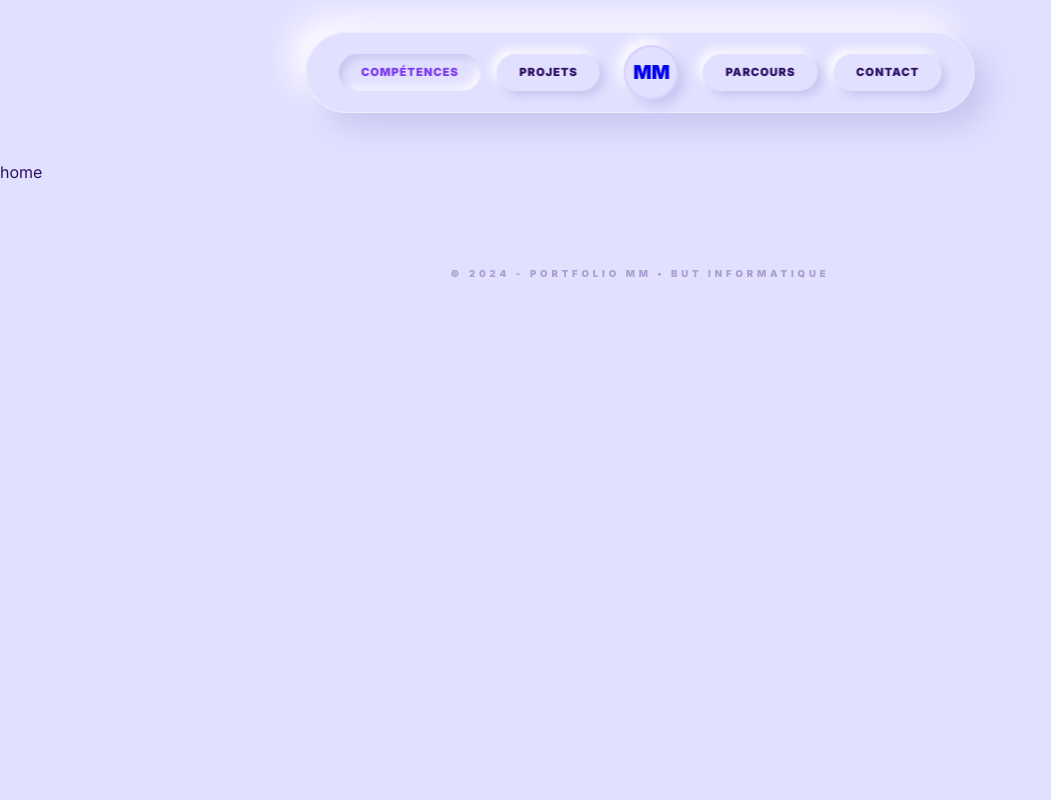
After one commit to MarhadourM/Portfolio, a PHP site: page /home in a window 1280 px wide. The commit adds this page. Shown: the whole page, without its empty margins (0-1051 px from the left). Run offline with PHP 8.4, Linux system fonts and the light colour scheme.

Commit message:
ajout  des pages principales

```diff
--- a/css/style.css
+++ b/css/style.css
@@ -337,3 +337,16 @@
             .tableau-autoeval { grid-template-columns: 1fr; }
             .groupe-boutons-contact { gap: 1.5rem; }
         }
+
+.footer-text{
+    text-align: center;
+    padding: 5rem 0;
+    opacity: 0.3;
+    font-size: 0.6rem;
+    font-weight: 900;
+    text-transform: uppercase;
+    letter-spacing: 0.4em;
+}
+a{
+    text-decoration: none;
+ }
--- a/index.php
+++ b/index.php
@@ -1,2 +1,28 @@
 <?php
-echo "Hello, World!";
+$page = $_GET['page'] ?? 'home';
+require_once __DIR__ . '/templates/header.php';
+// Router les pages
+switch ($page) {
+    case 'home':
+        require 'pages/home.php';
+        break;
+    case 'contact':
+        require 'pages/contact.php';
+        break;
+    case 'competences':
+        require_once __DIR__ . '/pages/competences.php';
+        break;
+    case 'projets':
+         require 'pages/projets.php';
+        break;
+    case 'parcours':
+        require 'pages/parcours.php';
+        break;
+
+
+    default:
+        http_response_code(404);
+        break;
+}
+require_once __DIR__ . '/templates/footer.php';
+?>
--- a/js/script.js
+++ b/js/script.js
@@ -1,15 +1,7 @@
 let semestreActif = 3;
         let skillActif = 1;
 
-        function allerVers(pageId) {
-            document.querySelectorAll('.page-conteneur').forEach(p => p.classList.add('cache'));
-            document.getElementById('page-' + pageId).classList.remove('cache');
 
-            document.querySelectorAll('.bouton-menu').forEach(b => b.classList.remove('actif'));
-            const b = document.getElementById('nav-' + pageId);
-            if(b) b.classList.add('actif');
-            window.scrollTo({top: 0, behavior: 'smooth'});
-        }
 
         function changerSemestre(num) {
             semestreActif = num;
--- /dev/null
+++ b/pages/competences.php
@@ -0,0 +1 @@
+comp
--- a/pages/contact.php
+++ b/pages/contact.php
@@ -1 +1 @@
-<?php
+contact
--- a/pages/home.php
+++ b/pages/home.php
@@ -1,12 +1 @@
-<!DOCTYPE html>
-<html lang="en">
-<head>
-    <meta charset="UTF-8">
-    <meta name="viewport" content="width=device-width, initial-scale=1.0">
-    <title>Portfolio</title>
-    <link rel="stylesheet" href="css/style.css">
-</head>
-<body>
-
-</body>
-</html>
+home
--- /dev/null
+++ b/templates/footer.php
@@ -0,0 +1,9 @@
+<footer>
+<p class="footer-text"> &copy; 2024 - Portfolio MM • BUT Informatique</p>
+</footer>
+
+
+</body>
+</html>
+
+<script src="js/script.js"></script>
--- a/templates/header.php
+++ b/templates/header.php
@@ -9,17 +9,14 @@
 <body>
     <nav class="barre-navigation">
         <div class="groupe-liens">
-            <button onclick="allerVers('competences')" id="nav-competences" class="bouton-menu actif">Compétences</button>
-            <button onclick="allerVers('projets')" id="nav-projets" class="bouton-menu">Projets</button>
+            <a href="competences" class="bouton-menu actif">Compétences</a>
+            <a href="projets" class="bouton-menu">Projets</a>
         </div>
 
-        <div class="logo-mm" onclick="allerVers('competences')">MM</div>
+        <div class="logo-mm"><a href="home">MM</a></div>
 
         <div class="groupe-liens">
-            <button onclick="allerVers('parcours')" id="nav-parcours" class="bouton-menu">Parcours</button>
-            <button onclick="allerVers('contact')" id="nav-contact" class="bouton-menu">Contact</button>
+            <a href="parcours" class="bouton-menu">Parcours</a>
+            <a href="contact" class="bouton-menu">Contact</a>
         </div>
     </nav>
-
-</body>
-</html>
```
Also changed, not shown: .htaccess, pages/parcours.php (added), pages/projets.php (added).
